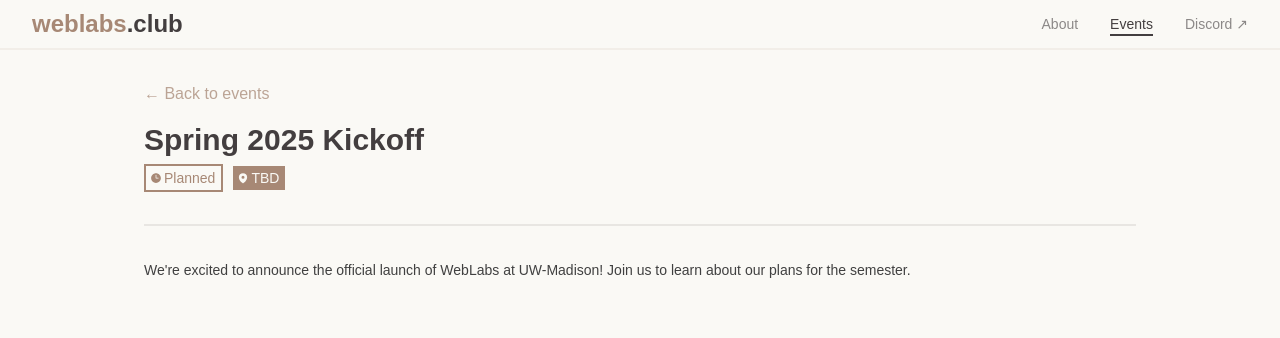
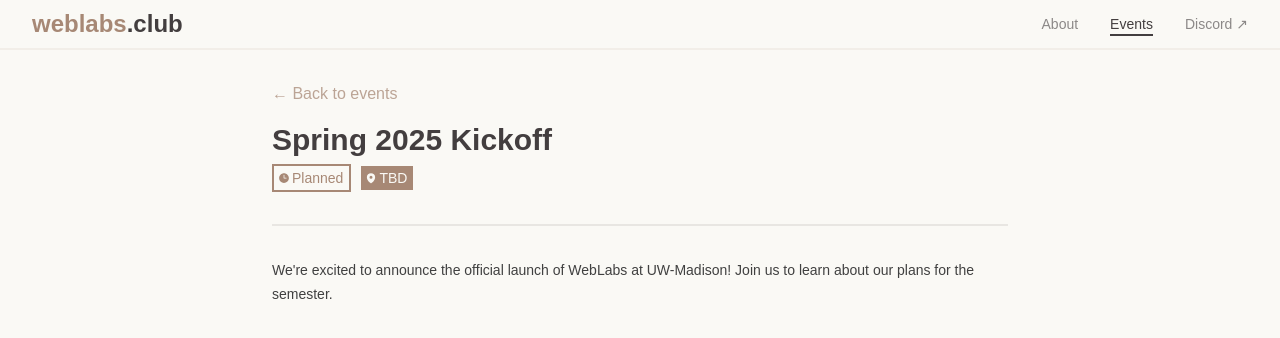
Before and after one commit to weblabsuw/site, a Next.js app: page /events/2025-02-kickoff in a window 1280 px wide. Shown: the top 338 px of the page. Built offline with nearby package versions, Linux system fonts and the light colour scheme.

Commit message:
update event page max-width

```diff
--- a/components/events/page/index.tsx
+++ b/components/events/page/index.tsx
@@ -14,7 +14,7 @@ export function EventPage({ Content, metadata }: EventPageProps) {
   return (<>
     <Navbar active="events"/>
 
-    <article className="container max-w-5xl px-4 pt-8 pb-16">
+    <article className="container max-w-3xl px-4 pt-8 pb-16">
       <Link href="/events" className="opacity-75 hover:opacity-100 text-primary font-medium transition-opacity">
         ← Back to events
       </Link>
```
